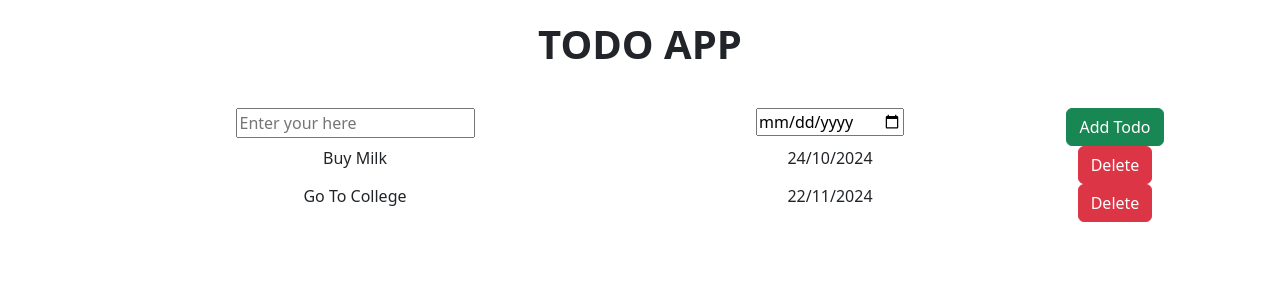
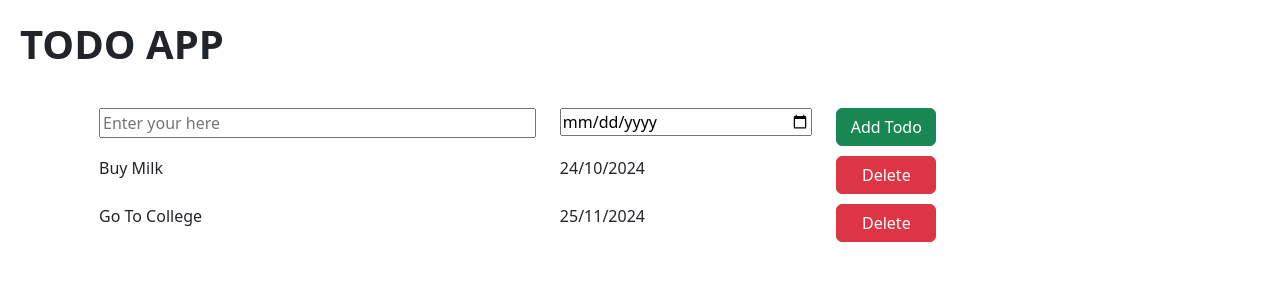
Before and after one commit to durgeshtiwar/Full-Stack-Frontend-Development-Bootcamp, a React (Vite) app in the folder REACT/Exercise_1/: page / in a window 1280 px wide. Shown: the top 300 px of the page. Built offline with nearby package versions, Linux system fonts and the light colour scheme.

Commit message:
Todo complete ui with style

```diff
--- a/REACT/Exercise_1/src/App.css
+++ b/REACT/Exercise_1/src/App.css
@@ -4,3 +4,19 @@ h1{
   margin: 20px;
   margin-bottom: 40px;
 }
+input
+{
+  width: 100%;
+}
+.todo_container
+{
+  text-align: left;
+}
+.kg-row
+{
+  margin: 10px 5px;
+}
+.kg-button
+{
+  width: 100px;
+}
--- a/REACT/Exercise_1/src/App.jsx
+++ b/REACT/Exercise_1/src/App.jsx
@@ -7,11 +7,13 @@ import './App.css';
 
 function App() {
   return (
-    <center>
+    <center className="todo_container">
       <AppName/>
       <AddTodo/>
+      <div className="Todo_Item">
       <TodoItem1/>
       <TodoItem2/>
+      </div>
     </center>
   )
 }
--- a/REACT/Exercise_1/src/components/AddTodo.jsx
+++ b/REACT/Exercise_1/src/components/AddTodo.jsx
@@ -1,16 +1,16 @@
 function AddTodo()
 {
   return <>
-  <div class="container text-center">
-  <div class="row">
-    <div class="col-6">
+  <div class="container">
+  <div class="row kg-row">
+    <div class="col-5">
       <input type="text" placeholder="Enter your here" />
     </div>
-    <div class="col-4">
+    <div class="col-3">
       <input type="date" />
     </div>
     <div class="col-2">
-    <button type="button" class="btn btn-success">Add Todo</button>
+    <button type="button" class="btn btn-success kg-button">Add Todo</button>
     </div>
   </div>
 </div>
--- a/REACT/Exercise_1/src/components/AppName.jsx
+++ b/REACT/Exercise_1/src/components/AppName.jsx
@@ -1,6 +1,6 @@
 function AppName()
 {
-  return <div class="todo_container">
+  return <div>
     <h1>TODO APP</h1>
   </div>
 }
--- a/REACT/Exercise_1/src/components/TodoItem1.jsx
+++ b/REACT/Exercise_1/src/components/TodoItem1.jsx
@@ -1,16 +1,18 @@
 function TodoItem1()
 {
+  let todoName = 'Buy Milk';
+  let todoDate = '24/10/2024';
   return <>
-  <div class="container text-center">
-  <div class="row">
-    <div class="col-6">
-      Buy Milk
+  <div class="container">
+  <div class="row kg-row">
+    <div class="col-5">
+      {todoName}
     </div>
-    <div class="col-4">
-      24/10/2024
+    <div class="col-3">
+      {todoDate}
     </div>
     <div class="col-2">
-    <button type="button" class="btn btn-danger">Delete</button>
+    <button type="button" class="btn btn-danger kg-button">Delete</button>
     </div>
   </div>
 </div>
--- a/REACT/Exercise_1/src/components/TodoItem2.jsx
+++ b/REACT/Exercise_1/src/components/TodoItem2.jsx
@@ -1,16 +1,18 @@
 function TodoItem2()
 {
+  let todoName = 'Go To College';
+  let todoDate = '25/11/2024';
   return <>
-  <div class="container text-center">
-  <div class="row">
-    <div class="col-6">
-      Go To College
+  <div class="container">
+  <div class="row kg-row">
+    <div class="col-5">
+      {todoName}
     </div>
-    <div class="col-4">
-      22/11/2024
+    <div class="col-3">
+      {todoDate}
     </div>
     <div class="col-2">
-    <button type="button" class="btn btn-danger">Delete</button>
+    <button type="button" class="btn btn-danger kg-button">Delete</button>
     </div>
   </div>
 </div>
```
